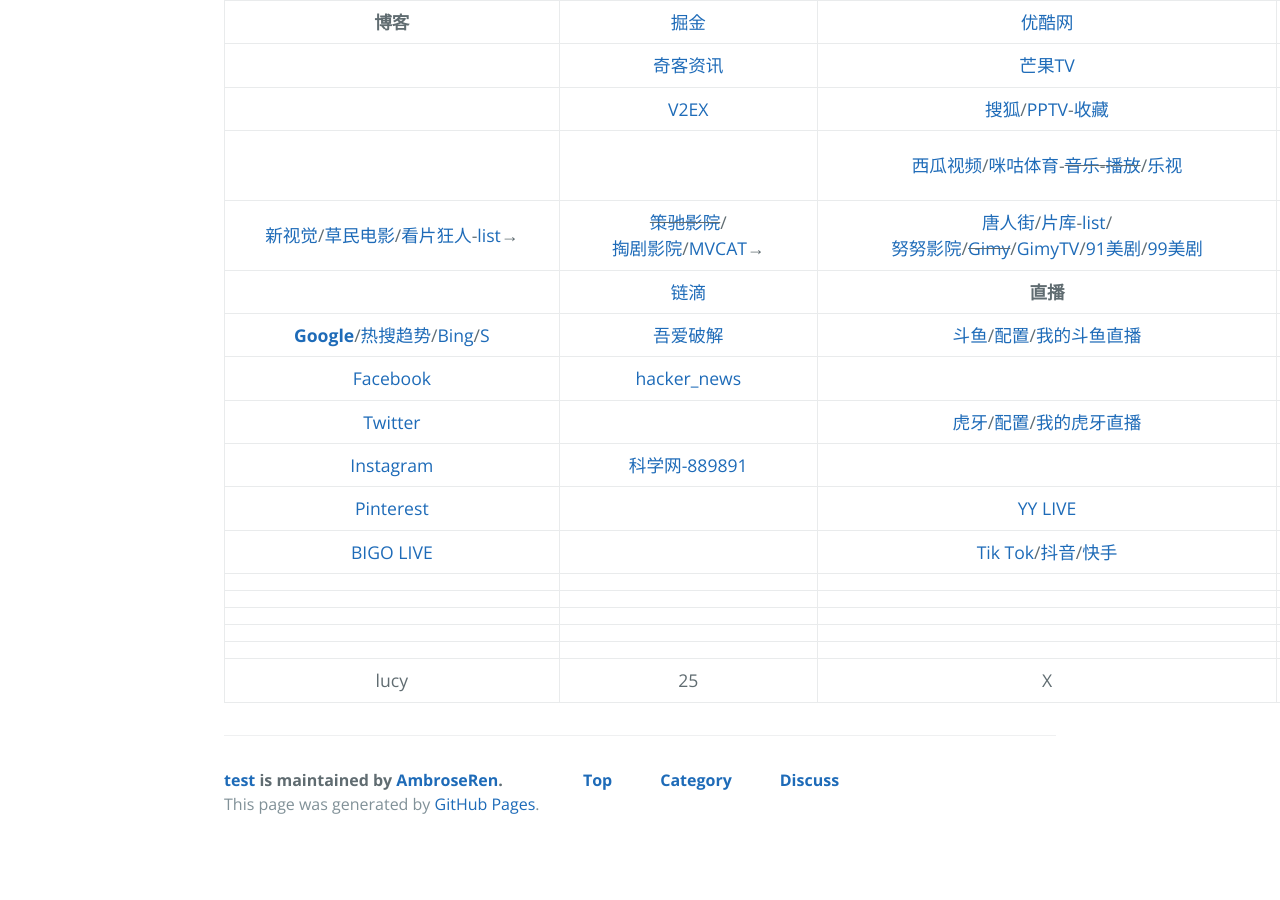
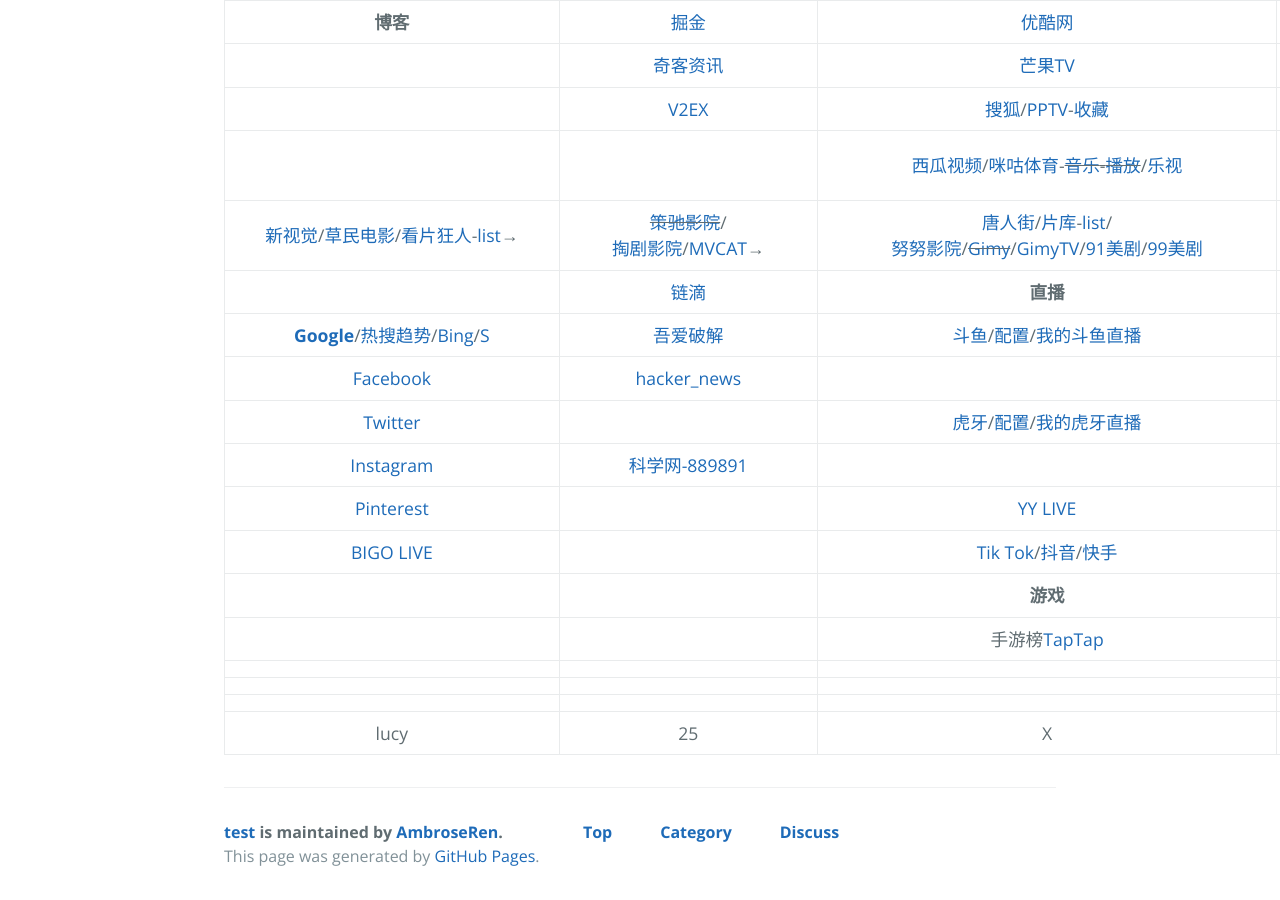
Before and after one commit to AmbroseRen/test, a Jekyll site: the page built from navigation.md, in a window 1280 px wide and 900 px high, scrolled down 1097 px. Built offline with Jekyll 4.4.1, drawn with Linux system fonts in a browser that asks for light colours; our own code applies the rules of GitHub Pages for plain Markdown files; the repository's description, which GitHub fills in, is left out; before the commit the page ends 1945 px from its top, so only the background shows below that.

Commit message:
Update navigation.md

```diff
--- a/navigation.md
+++ b/navigation.md
@@ -38,8 +38,8 @@
 | [Instagram](https://www.instagram.com/ambroserencn/) | [科学网-889891](http://blog.sciencenet.cn/home.php?mod=spacecp&ac=friend&op=find) | []() | []() |
 | [Pinterest](https://www.pinterest.com/) | []() | [YY LIVE](https://www.yy.com/i/index/live) | []() |
 | [BIGO LIVE](https://www.bigo.tv/cn/show) | []() | [Tik Tok](https://www.tiktok.com/)/[抖音](https://www.douyin.com/recommend)/[快手](https://www.kuaishou.com/) | []() |
-| []() | []() | []() | []() |
-| []() | []() | []() | []() |
+| []() | []() | __游戏__ | []() |
+| []() | []() | 手游榜[TapTap](https://www.taptap.com/top/download) | []() |
 | []() | []() | []() | []() |
 | []() | []() | []() | []() |
 | []() | []() | []() | []() |
```
